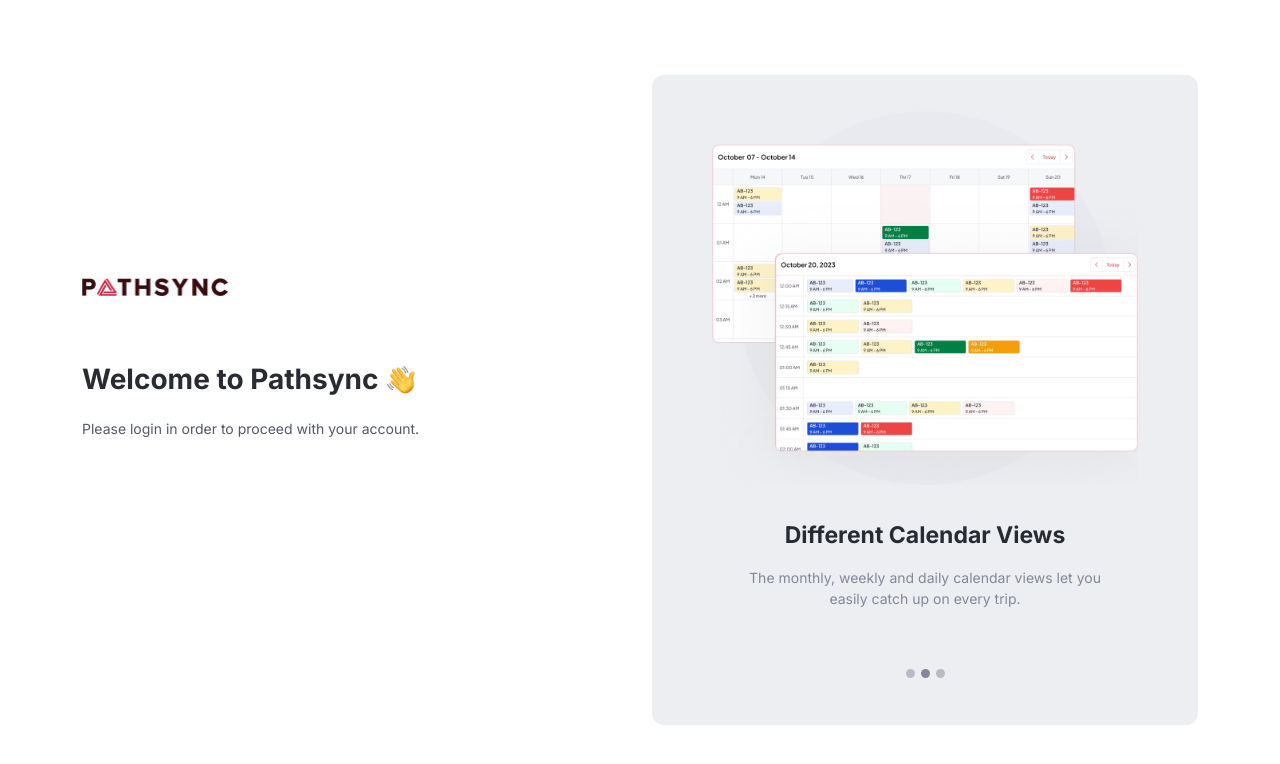
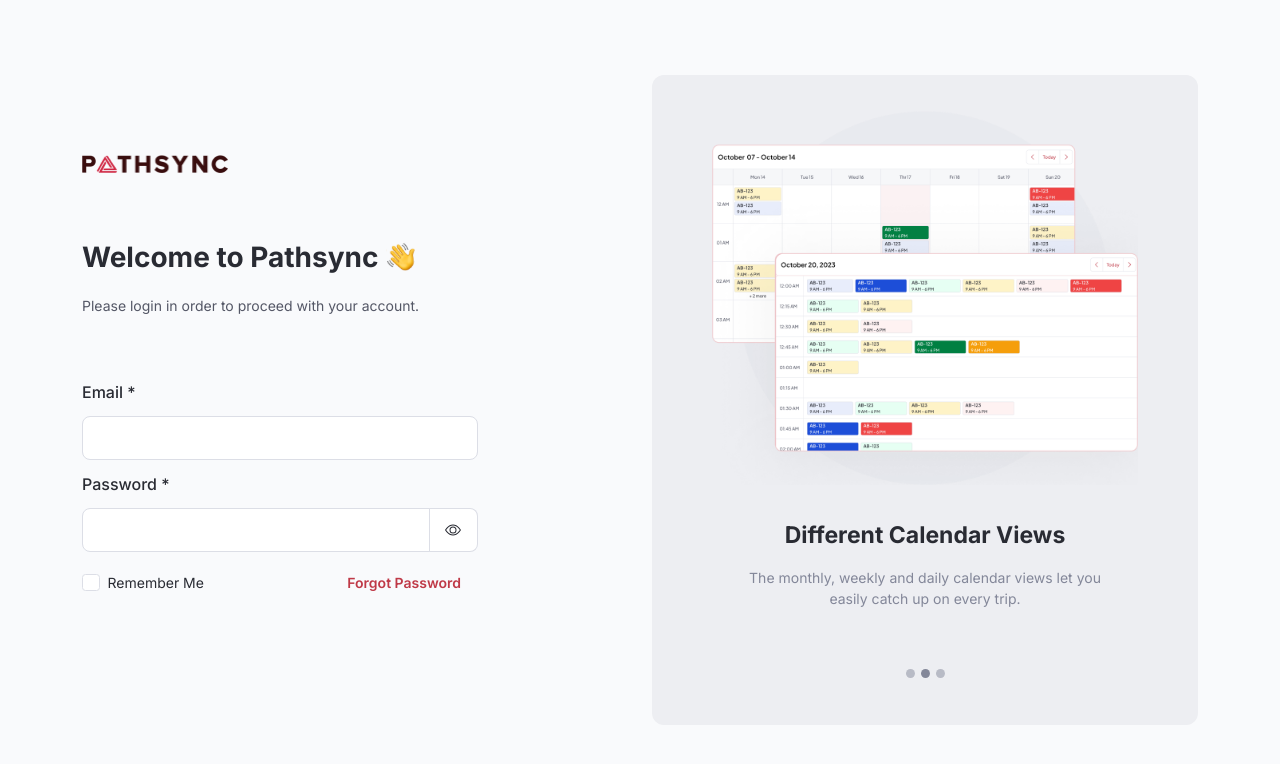
Before and after one commit to Naziasuleman/2nd-Monthly-evaluation-project, a React (Vite) app: page / in a window 1280 px wide. Shown: the top 764 px of the page. Built offline with nearby package versions, Linux system fonts and the light colour scheme.

Commit message:
created input fields of forms

```diff
--- a/index.html
+++ b/index.html
@@ -19,7 +19,7 @@
     <title>React Project</title>
   </head>
   <body>
-    <div id="root"></div>
+    <div id="root" class="bg-neutral-50"></div>
     <script type="module" src="/src/main.jsx"></script>
   </body>
 </html>
--- a/package.json
+++ b/package.json
@@ -15,6 +15,7 @@
     "popper.js": "^1.16.1",
     "react": "^18.2.0",
     "react-bootstrap": "^2.9.1",
+    "react-bootstrap-icons": "^1.10.3",
     "react-dom": "^18.2.0",
     "react-router-dom": "^6.18.0",
     "sass": "^1.69.5"
--- a/src/App.scss
+++ b/src/App.scss
@@ -49,6 +49,10 @@
   color: $black;
 }
 
+.text-primary-500 {
+  color: $primary-500;
+}
+
 // text colors end
 
 // background colors
@@ -66,18 +70,21 @@
 .bg-gray-100 {
   background-color: $gray-100 !important;
 }
-// background colors end
-
+.bg-neutral-50 {
+  background-color: #f9fafc;
+}
 // font weight start
 .fw-800 {
   font-weight: 800;
 }
+.fw-500 {
+  font-weight: 500;
+}
 .fw-700 {
   font-weight: $font-weight-bold !important;
 }
-// font weight end
 
-//  font-sizes start
+//  font-sizes
 
 .fs-20 {
   font-size: 20px !important;
@@ -169,184 +176,3 @@
 .top-header .nav-link.active {
   font-weight: $font-weight-bold;
 }
-
-// scrollbar start
-::-webkit-scrollbar {
-  width: 8px;
-  height: 8px;
-
-  &-track {
-    background: transparent;
-  }
-
-  &-thumb {
-    background: transparent;
-    background-color: $primary;
-    border-radius: 3px;
-  }
-}
-// scrollbar end
-
-.cursor-pointer {
-  cursor: pointer;
-}
-
-// header css
-.dropdown-toggle::after {
-  vertical-align: 0.1em;
-}
-// header css end
-
-.error-div {
-  background: #fff;
-  text-align: center;
-  padding: 24px 16px;
-  border: $border-1;
-  border-radius: 8px;
-}
-
-.hide {
-  display: none;
-}
-
-// table css added for all tables
-
-table {
-  border: 1px solid $gray-200;
-  border-radius: 10px;
-  th {
-    font-size: 12px;
-    text-transform: uppercase;
-    color: $gray-600 !important;
-    font-weight: 600;
-    padding-top: 13px !important;
-    padding-bottom: 13px !important;
-    &:first-child {
-      padding-left: 24px;
-    }
-    &:last-child {
-      padding-right: 24px;
-    }
-  }
-  td {
-    font-size: 14px;
-    vertical-align: middle;
-    color: $black !important;
-    &:first-child {
-      padding-left: 24px;
-    }
-    &:last-child {
-      padding-right: 24px;
-    }
-  }
-}
-@media screen and (max-width: 992px) {
-  table {
-    thead {
-      display: none;
-    }
-    tr {
-      display: block;
-      margin-bottom: 0px;
-      border-bottom: 1px solid $gray-200;
-      td {
-        display: block;
-        padding-left: 20px !important;
-        padding-right: 20px !important;
-        padding-bottom: 8px;
-        padding-top: 8px;
-        border: 0px !important;
-        .user-name {
-          font-weight: 600 !important;
-        }
-      }
-    }
-  }
-}
-
-// table css end
-
-.topHeaderTabs {
-  overflow-x: auto;
-  white-space: nowrap;
-  scrollbar-width: none;
-  & a {
-    color: $gray-600;
-    border-bottom: 2px solid transparent;
-    padding: 12px;
-  }
-  & a.active {
-    color: $gray-900;
-    border-bottom: 2px solid $primary-400;
-  }
-}
-
-.vertical-c-element {
-  height: calc(100vh - 93px) !important;
-}
-.min-vh-93 {
-  height: calc(100vh - 93px) !important;
-}
-.min-vh-141 {
-  min-height: calc(100vh - 141px);
-}
-.min-vh-281 {
-  min-height: calc(100vh - 281px);
-}
-.min-vh-272 {
-  min-height: calc(100vh - 272px);
-}
-.min-vh-165 {
-  min-height: calc(100vh - 165px);
-}
-.imperesnate-card {
-  position: absolute;
-  bottom: 30px;
-}
-.border-break:first-child,
-.border-break:nth-child(2) {
-  border-bottom: 1px solid $gray-200;
-}
-.border-break {
-  min-height: 200px;
-}
-img {
-  object-fit: contain;
-  object-position: center;
-}
-.PhoneInputInput {
-  border: 0;
-  outline: 0;
-}
-@media only screen and (max-width: 576px) {
-  .border-break:nth-child(2),
-  .border-break:nth-child(3) {
-    border-bottom: 1px solid $gray-200;
-  }
-}
-
-@media only screen and (min-width: 576px) {
-  .border-break:first-child,
-  .border-break:nth-child(3) {
-    border-right: 1px solid $gray-200;
-  }
-}
-
-input,
-select {
-  &:-webkit-autofill {
-    &,
-    &:hover,
-    &:focus {
-      -webkit-text-fill-color: $body-color;
-      -webkit-box-shadow: 0 0 0px 1000px #fff inset;
-      box-shadow: 0 0 0px 1000px #fff inset;
-      transition: background-color 5000s ease-in-out 0s;
-    }
-
-    &::first-line {
-      font-family: $font-family-base;
-      font-size: $input-font-size;
-    }
-  }
-}
--- a/src/components/FormFields/InputField.jsx
+++ b/src/components/FormFields/InputField.jsx
@@ -1,6 +1,43 @@
-// Input Field component
-export const InputField = () => {
-  return <></>;
+// InputField.js
+import PropTypes from "prop-types";
+import { useState } from "react";
+import { Eye, EyeSlash } from "react-bootstrap-icons";
+
+export const InputField = ({ label, type, required, name }) => {
+  const [showPassword, setShowPassword] = useState(false);
+
+  const toggleShowPassword = () => {
+    setShowPassword((prevShowPassword) => !prevShowPassword);
+  };
+
+  return (
+    <div className="input-group-lg mb-12">
+      <label className="mb-12 form-label">
+        {label} {required ? "*" : ""}
+      </label>
+      <div className="input-group">
+        <input
+          type={showPassword ? "text" : type}
+          className="form-control"
+          required={required}
+          name={name}
+        />
+        {type === "password" && (
+          <span
+            className="input-group-text px-3 cursor-pointer bg-white border-start-0 text-gray-900"
+            onClick={toggleShowPassword}
+          >
+            {showPassword ? <EyeSlash /> : <Eye />}
+          </span>
+        )}
+      </div>
+    </div>
+  );
 };
 
-export default InputField;
+InputField.propTypes = {
+  label: PropTypes.string.isRequired,
+  type: PropTypes.oneOfType([PropTypes.string, PropTypes.undefined]).isRequired,
+  required: PropTypes.bool,
+  name: PropTypes.string,
+};
--- /dev/null
+++ b/src/components/index.jsx
@@ -0,0 +1 @@
+export { InputField } from "./FormFields/InputField";
--- a/src/layouts/AuthLayout/index.jsx
+++ b/src/layouts/AuthLayout/index.jsx
@@ -9,7 +9,7 @@
       <div className="row align-items-center">
         <div className="col-12 col-lg-6 d-flex align-items-center justify-content-center justify-content-lg-start py-4 min-vh-100">
           <div className="mw-396 w-100">
-            <Link to="/" className="d-inline-block text-start mb-40 mb-lg-40">
+            <Link to="/" className="d-inline-block mb-40 text-start mb-lg-40">
               <img
                 src={Logo}
                 className="img-fluid"
--- a/src/pages/Authentication/ForgotPassword.jsx
+++ b/src/pages/Authentication/ForgotPassword.jsx
@@ -1,5 +1,15 @@
-// import { Hello } from "@images";
-
+import { InputField } from "@components";
 export const ForgotPassword = () => {
-  return <></>;
+  return (
+    <>
+      <h4 className="mb-20 text-gray-900 fw-700">Forgot Password?</h4>
+      <p className="text-gray-700 fs-14 mb-52">
+        Enter your email and we will provide you a link there to reset your
+        password.
+      </p>
+      <form>
+        <InputField label="Email" type="email" name="Email" required />
+      </form>
+    </>
+  );
 };
--- a/src/pages/Authentication/Login.jsx
+++ b/src/pages/Authentication/Login.jsx
@@ -1,4 +1,6 @@
 import { Hellohand } from "@images";
+import { InputField } from "@components";
+import { Link } from "react-router-dom";
 
 export const Login = () => {
   return (
@@ -10,6 +12,28 @@
       <p className="text-gray-700 fs-14 mb-64">
         Please login in order to proceed with your account.
       </p>
+      <form>
+        <InputField label="Email" type="email" name="Email" required />
+        <InputField label="Password" type="password" name="Password" required />
+
+        <div className="d-flex align-items-center justify-content-between mb-4">
+          <div className="fs-14">
+            <input
+              className="form-check-input"
+              type="checkbox"
+              value=""
+              id="invalidCheck2"
+              required
+            />
+            <label className="form-check-label">
+              <span>Remember Me</span>
+            </label>
+          </div>
+          <Link to={`/forgot-password`} className="btn text-primary-500 btn-sm">
+            Forgot Password
+          </Link>
+        </div>
+      </form>
     </>
   );
 };
--- a/src/pages/Authentication/Signup.jsx
+++ b/src/pages/Authentication/Signup.jsx
@@ -1,19 +1,45 @@
-import InputField from "@components/FormFields/InputField";
+// Signup.jsx
+import { InputField } from "@components";
 import { Hellohand } from "@images";
-
-// import PhoneInput from "react-phone-number-input";
-// import "react-phone-number-input/style.css";
 
 export const Signup = () => {
   return (
     <>
-      <h4 className="mb-12 text-gray-900 fw-700 d-flex gap-2 align-items-center">
+      <h4 className="mb-12 fw-700 text-gray-900 d-flex gap-2 align-items-center">
         Hi, Nice to Meet You! <img src={Hellohand} alt={Hellohand} />
       </h4>
       <p className="text-gray-700 fs-14 mb-52">
         Please enter the following information to create an account.
       </p>
-      <InputField />
+      <form>
+        <InputField label="Full Name" type="text" name="Full Name" required />
+        <InputField label="Email" type="email" name="Email" required />
+        <InputField label="Phone Number" type="text" name="Phone Number" />
+        <InputField label="Password" type="password" name="Password" required />
+        <InputField
+          label="Confirm Password"
+          type="password"
+          name="Confirm Password"
+          required
+        />
+        <div className="mb-4 fs-14">
+          <input
+            className="form-check-input"
+            type="checkbox"
+            value=""
+            id="invalidCheck2"
+            required
+          />
+          <label className="form-check-label ">
+            <span>
+              I agree to the{" "}
+              <a href="/termsconditions" target="_blank">
+                terms and conditions
+              </a>
+            </span>
+          </label>
+        </div>
+      </form>
     </>
   );
 };
--- a/src/styles/variables.scss
+++ b/src/styles/variables.scss
@@ -201,7 +201,7 @@
 // $yellow-600: shade-color($yellow, 20%) !default;
 // $yellow-700: shade-color($yellow, 40%) !default;
 // $yellow-800: shade-color($yellow, 60%) !default;
-// $yellow-900: shade-color($yellow, 80%) !default;
+// $yellow-900: shade-color($yellow, 80%) !default;F
 
 // $green-100: tint-color($green, 80%) !default;
 // $green-200: tint-color($green, 60%) !default;
```
Also changed, not shown: 1 other file (tests, documents, lock files or other folders).
